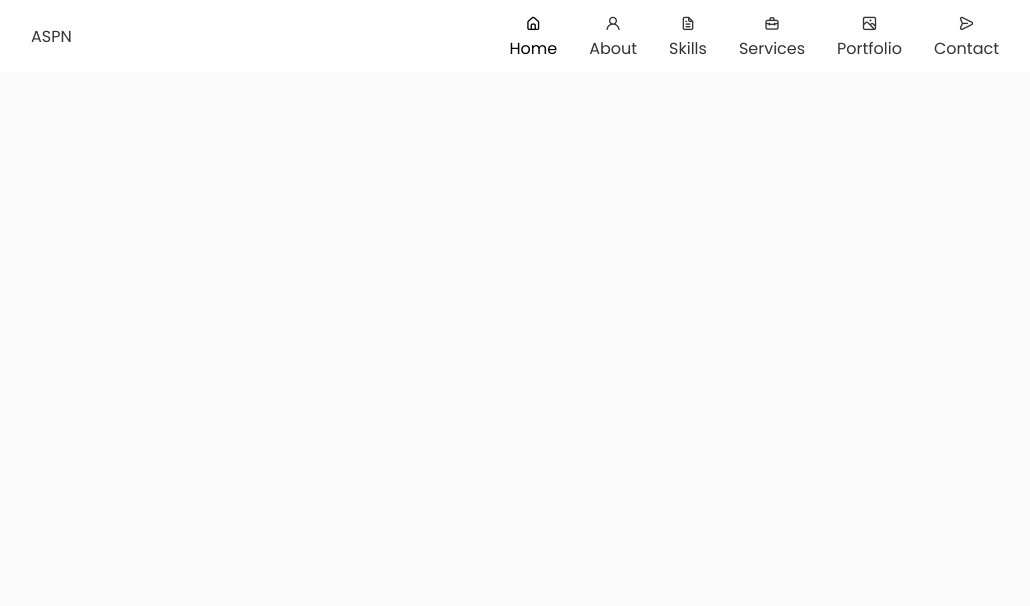
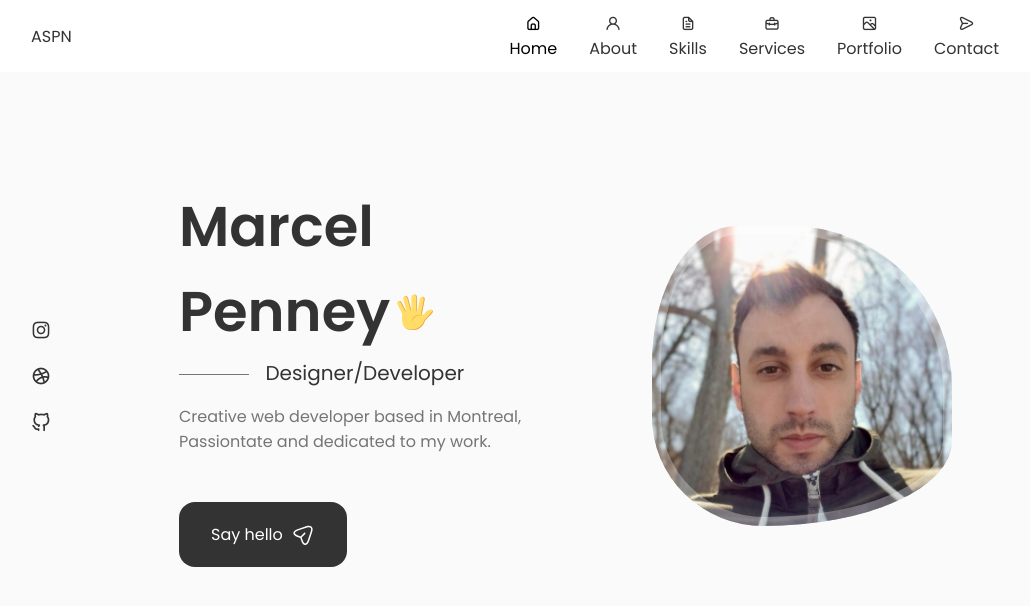
Before and after one commit to MarcelPenn/light-portfolio, a React (Create React App) app: page / in a window 1280 px wide. Shown: the top 606 px of the page, without its empty margins (125-1155 px from the left). Built offline with nearby package versions, Linux system fonts and the light colour scheme.

Commit message:
home elements

```diff
--- a/src/App.js
+++ b/src/App.js
@@ -1,11 +1,16 @@
 import './App.css';
 import Header from './components/header/Header';
+import Home from './components/home/Home';
 
 
 function App() {
   return (
     <>
       <Header />
+
+    <main className='main'>
+      <Home />
+    </main>
     </>
   );
 }
--- /dev/null
+++ b/src/components/home/Data.jsx
@@ -0,0 +1,84 @@
+import React from 'react'
+
+const Data = () => {
+  return (
+    <div className="home__data">
+        <h1 className="home__title">Marcel Penney
+        <svg
+                  width="36"
+                  height="36"
+                  viewBox="0 0 48 48"
+                  fill="none"
+                  xmlns="http://www.w3.org/2000/svg"
+                  class="home__hand"
+                >
+                  <path
+                    d="M25.4995 32.0305L31.3495 33.1555L36.1495 8.48051C36.4495 6.83051 35.3995 5.18051 33.8245 4.88051C32.1745 4.58051 30.5995 5.70551 30.2995 7.35551L25.4995 32.0305Z"
+                    fill="#FFDD67"
+                  ></path>
+                  <path
+                    d="M33.8996 4.88018C33.6746 4.80518 33.5246 4.80518 33.2996 4.80518C34.6496 5.33018 35.3996 6.75518 35.0996 8.25518L30.2996 32.9302L31.3496 33.1552L36.1496 8.48018C36.5246 6.75518 35.4746 5.18018 33.8996 4.88018Z"
+                    fill="#EBA352"
+                  ></path>
+                  <path
+                    d="M19.4995 32.7802H26.5495V5.55518C26.5495 3.53018 24.9745 1.80518 23.0245 1.80518C21.1495 1.80518 19.4995 3.45518 19.4995 5.55518V32.7802Z"
+                    fill="#FFDD67"
+                  ></path>
+                  <path
+                    d="M23.0995 1.80518C22.9495 1.80518 22.7245 1.80518 22.5745 1.88018C24.2995 2.18018 25.5745 3.68018 25.5745 5.55518V32.8552H26.6245V5.55518C26.6245 3.45518 25.0495 1.80518 23.0995 1.80518Z"
+                    fill="#EBA352"
+                  ></path>
+                  <path
+                    d="M15.7495 32.7054L21.7495 31.1304L15.2245 6.30541C14.7745 4.58041 13.0495 3.53041 11.3995 3.90541C9.74948 4.35541 8.77448 6.08041 9.22448 7.80541L15.7495 32.7054Z"
+                    fill="#FFDD67"
+                  ></path>
+                  <path
+                    d="M11.3995 3.90541L10.9495 4.13041C12.4495 4.05541 13.7995 5.03041 14.2495 6.60541L20.7745 31.4304L21.8245 31.1304L15.2245 6.30541C14.7745 4.58041 13.0495 3.53041 11.3995 3.90541Z"
+                    fill="#EBA352"
+                  ></path>
+                  <path
+                    d="M2.99937 10.355C1.57437 11.03 1.12437 12.83 1.87437 14.33L11.7744 34.055L16.7994 31.505L6.89937 11.78C6.14937 10.28 4.42437 9.68 2.99937 10.355Z"
+                    fill="#FFDD67"
+                  ></path>
+                  <path
+                    d="M2.99956 10.355C2.84956 10.43 2.69956 10.505 2.54956 10.655C3.82456 10.28 5.24956 10.955 5.92456 12.305L15.8246 32.03L16.7996 31.58L6.89956 11.78C6.14956 10.28 4.42456 9.68 2.99956 10.355Z"
+                    fill="#EBA352"
+                  ></path>
+                  <path
+                    d="M46.2744 22.2801C45.0744 19.9551 41.3244 20.1051 37.4994 24.3051C34.7994 27.2301 34.2744 28.2051 31.5744 28.1301V25.0551C31.5744 25.0551 25.7994 20.7801 14.3244 22.7301C14.3244 22.7301 7.79945 23.6301 7.79945 27.0801C7.79945 27.0801 6.67445 35.4051 8.99945 40.6551C12.4494 48.4551 30.1494 50.4801 35.6994 37.2051C36.8244 34.5801 39.0744 32.6301 41.0994 30.1551C43.4244 27.1551 47.5494 24.7551 46.2744 22.2801Z"
+                    fill="#FFDD67"
+                  ></path>
+                  <path
+                    d="M46.2745 22.28C46.0495 21.83 45.7495 21.53 45.3745 21.23C45.4495 21.305 45.5245 21.38 45.5245 21.53C46.7995 24.08 42.6745 26.405 40.1995 29.405C38.1745 31.88 35.9245 33.83 34.7995 36.455C29.9995 47.93 16.0495 47.93 10.1995 42.68C15.5245 48.68 30.5245 49.28 35.5495 37.205C36.6745 34.58 38.9245 32.63 40.9495 30.155C43.4245 27.155 47.5495 24.755 46.2745 22.28ZM32.3245 28.13C27.4495 26.33 18.7495 29.63 19.9495 38.405C19.9495 30.23 27.3745 28.205 31.4245 28.205C32.0245 28.13 32.3245 28.13 32.3245 28.13Z"
+                    fill="#EBA352"
+                  ></path>
+                </svg>
+        </h1>
+        <h3 className="home__subtitle">Designer/Developer</h3>
+        <p className="home__description">Creative web developer based in Montreal, Passiontate and dedicated to my work.</p>
+
+        <a href="#contact" className="button button--flex">
+            Say hello
+            <svg
+                  class="button__icon"
+                  xmlns="http://www.w3.org/2000/svg"
+                  width="24"
+                  height="24"
+                  viewBox="0 0 24 24"
+                  fill="none"
+                >
+                  <path
+                    d="M14.2199 21.9352C13.0399 21.9352 11.3699 21.1052 10.0499 17.1352L9.32988 14.9752L7.16988 14.2552C3.20988 12.9352 2.37988 11.2652 2.37988 10.0852C2.37988 8.91525 3.20988 7.23525 7.16988 5.90525L15.6599 3.07525C17.7799 2.36525 19.5499 2.57525 20.6399 3.65525C21.7299 4.73525 21.9399 6.51525 21.2299 8.63525L18.3999 17.1252C17.0699 21.1052 15.3999 21.9352 14.2199 21.9352ZM7.63988 7.33525C4.85988 8.26525 3.86988 9.36525 3.86988 10.0852C3.86988 10.8052 4.85988 11.9052 7.63988 12.8252L10.1599 13.6652C10.3799 13.7352 10.5599 13.9152 10.6299 14.1352L11.4699 16.6552C12.3899 19.4352 13.4999 20.4252 14.2199 20.4252C14.9399 20.4252 16.0399 19.4352 16.9699 16.6552L19.7999 8.16525C20.3099 6.62525 20.2199 5.36525 19.5699 4.71525C18.9199 4.06525 17.6599 3.98525 16.1299 4.49525L7.63988 7.33525Z"
+                    fill="var(--container-color)"
+                  ></path>
+                  <path
+                    d="M10.11 14.7052C9.92005 14.7052 9.73005 14.6352 9.58005 14.4852C9.29005 14.1952 9.29005 13.7152 9.58005 13.4252L13.16 9.83518C13.45 9.54518 13.93 9.54518 14.22 9.83518C14.51 10.1252 14.51 10.6052 14.22 10.8952L10.64 14.4852C10.5 14.6352 10.3 14.7052 10.11 14.7052Z"
+                    fill="var(--container-color)"
+                  ></path>
+                </svg>
+        </a>
+    </div>
+  )
+}
+
+export default Data
--- /dev/null
+++ b/src/components/home/Home.jsx
@@ -0,0 +1,22 @@
+import React from 'react'
+import "./home.css"
+import Social from './Social';
+import Data from './Data';
+
+
+const Home = () => {
+  return (
+    <section className="home section" id="home">
+        <div className="home__container container grid">
+            <div className="home__content grid">
+                <Social />
+                <div className="home__img"></div>
+
+                <Data />
+            </div>
+        </div>
+    </section>
+  )
+}
+
+export default Home
--- /dev/null
+++ b/src/components/home/Social.jsx
@@ -0,0 +1,21 @@
+import React from 'react'
+
+const Social = () => {
+  return (
+    <div className="home__social">
+        <a href="" className="home__social-icon" target="_blank">
+            <i class="uil uil-instagram"></i>
+        </a>
+
+        <a href="" className="home__social-icon" target="_blank">
+            <i class="uil uil-dribbble"></i>
+        </a>
+
+        <a href="" className="home__social-icon" target="_blank">
+            <i class="uil uil-github-alt"></i>
+        </a>
+    </div>
+  )
+}
+
+export default Social
--- /dev/null
+++ b/src/components/home/home.css
@@ -0,0 +1,79 @@
+.home__content {
+    grid-template-columns: 116px repeat(2, 1fr);
+    padding-top: 5.5rem;
+    column-gap: 2rem;
+    align-items: center;
+}
+
+.home__social {
+    display: grid;
+    grid-template-columns: max-content;
+    row-gap: 1rem;
+}
+
+.home__social-icon {
+    font-size: 1.25rem;
+    color: var(--title-color);
+}
+
+.home__social-icon:hover {
+    color: var(--title-color-dark);
+}
+.home__title {
+    font-size: var(--big-font-size);
+    margin-bottom: var(--mb-0-25);
+}
+
+.home__hand {
+    width: 38px;
+    height: 38px;
+    margin-left: 0.4rem;
+}
+
+.home__subtitle {
+    position: relative;
+    font-size: var(--h3-font-size);
+    padding-left: 5.4rem;
+    font-weight: var(--font-normal);
+    margin-bottom: var(--mb-1);
+}
+
+.home__subtitle::before {
+    content: '';
+    position: absolute;
+    width: 70px;
+    height: 1px;
+    background-color: var(--text-color);
+    left: 0;
+    top: 1rem;
+}
+
+.home__description {
+    max-width: 400px;
+    margin-bottom: var(--mb-3);
+}
+
+.home__img {
+    background: url(../../assets//profile.jpg);
+    background-repeat:  no-repeat;
+    background-position: center;
+    background-size: cover;
+    box-shadow: inset 0 0 0 9px rgb(255 255 255 / 30%);
+    order: 1;
+    justify-self: center;
+    width: 300px;
+    height: 300px;
+    animation: profile__animate 8s ease-in-out infinite 1s;
+}
+
+@keyframes profile__animate {
+    0% {
+        border-radius: 60% 40% 30% 70%/60% 30% 70% 40%;
+    }
+    50% {
+        border-radius: 30% 60% 70% 40%/50% 60% 30% 40%;
+    }
+    100% {
+        border-radius: 60% 40% 30% 70%/60% 30% 70% 40%;
+    }
+}
```
Also changed, not shown: src/components/home/ScrollDown.jsx (added, +9 -0 lines), src/assets/profile.jpg.
